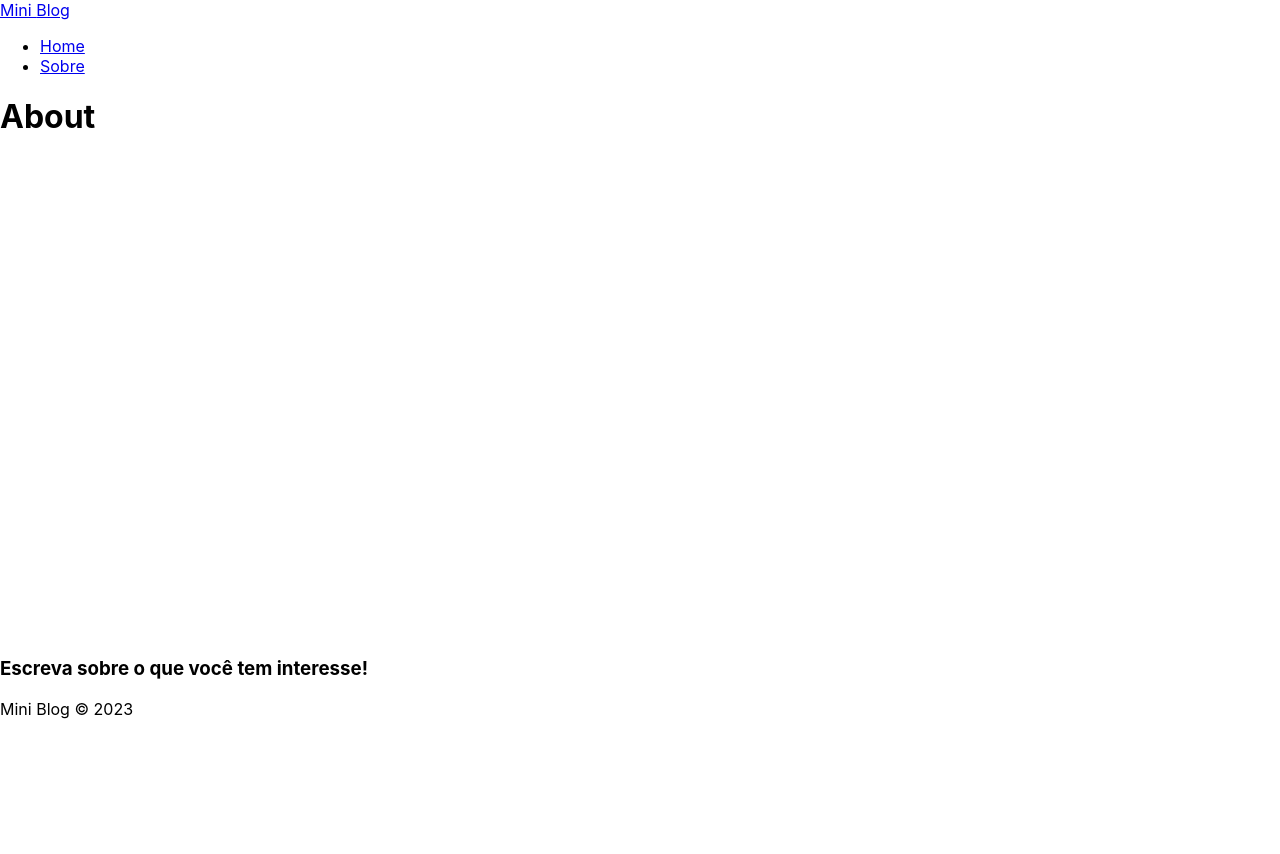
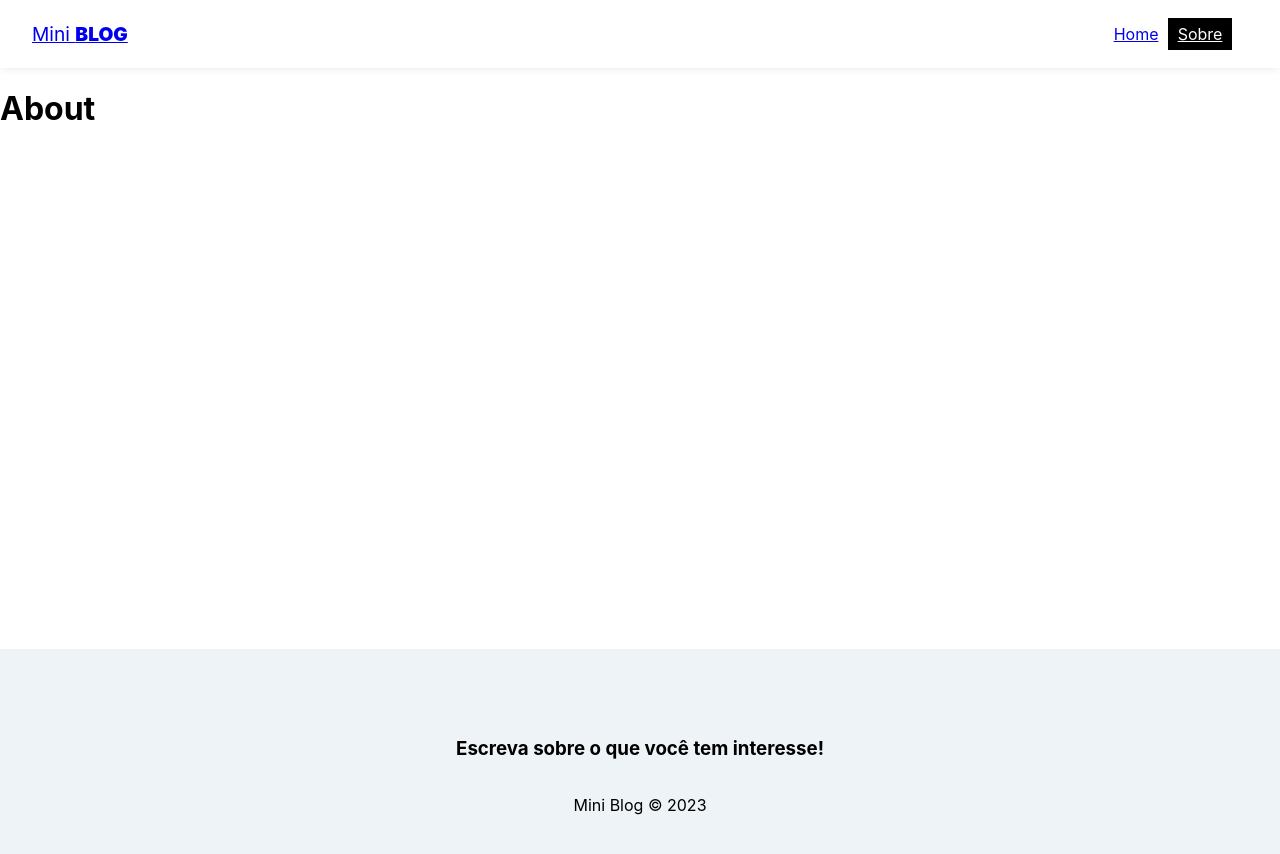
Before and after one commit to joaogui20/mini-blog, a React (Create React App) app: page /about in a window 1280 px wide. Shown: the top 854 px of the page. Before the commit the page ends 800 px from the top, so only its background shows below. Built offline with nearby package versions, Linux system fonts and the light colour scheme.

Commit message:
CSS navbar e footer

```diff
--- a/src/components/Footer.js
+++ b/src/components/Footer.js
@@ -2,7 +2,7 @@
 
 const Footer = () => {
   return (
-    <footer>
+    <footer className={styles.footer}>
         <h3>Escreva sobre o que você tem interesse!</h3>
         <p>Mini Blog &copy; 2023</p>
     </footer>
--- a/src/components/Footer.module.css
+++ b/src/components/Footer.module.css
@@ -0,0 +1,8 @@
+.footer {
+    height: 250px;
+    display: flex;
+    flex-direction: column;
+    align-items: center;
+    justify-content: center;
+    background-color: #edf3f6;
+}
--- a/src/components/Navbar.js
+++ b/src/components/Navbar.js
@@ -4,13 +4,13 @@
 
 const Navbar = () => {
   return (
-    <nav>
-        <NavLink to="/">
+    <nav className={styles.navbar}>
+        <NavLink to="/" className={styles.brand}>
             Mini <span>Blog</span>
         </NavLink>
-        <ul>
-            <li><NavLink to="/">Home</NavLink></li>
-            <li><NavLink to="/about">Sobre</NavLink></li>
+        <ul className={styles.links_list}>
+            <li><NavLink to="/" className={({isActive}) => (isActive ? styles.active : "")}>Home</NavLink></li>
+            <li><NavLink to="/about" className={({isActive}) => (isActive ? styles.active : "")}>Sobre</NavLink></li>
         </ul>
     </nav>
   )
--- a/src/components/Navbar.module.css
+++ b/src/components/Navbar.module.css
@@ -0,0 +1,34 @@
+.navbar {
+    display: flex;
+    box-shadow: rgba(0, 0, 0, .15) 0px -2px 10px 0px;
+    justify-content: space-between;
+    align-items: center;
+    padding: .5em 2em;
+}
+
+.brand {
+    font-size: 1.2em;
+}
+
+.brand span {
+    font-weight: 900;
+    text-transform: uppercase;
+}
+
+.links_list {
+    display: flex;
+    list-style: none;
+}
+
+.links_list {
+    margin-right: 1em;
+}
+
+.links_list li a {
+    padding: .4em .6em;
+}
+
+.active {
+    background-color: #000;
+    color: #fff;
+}
```
